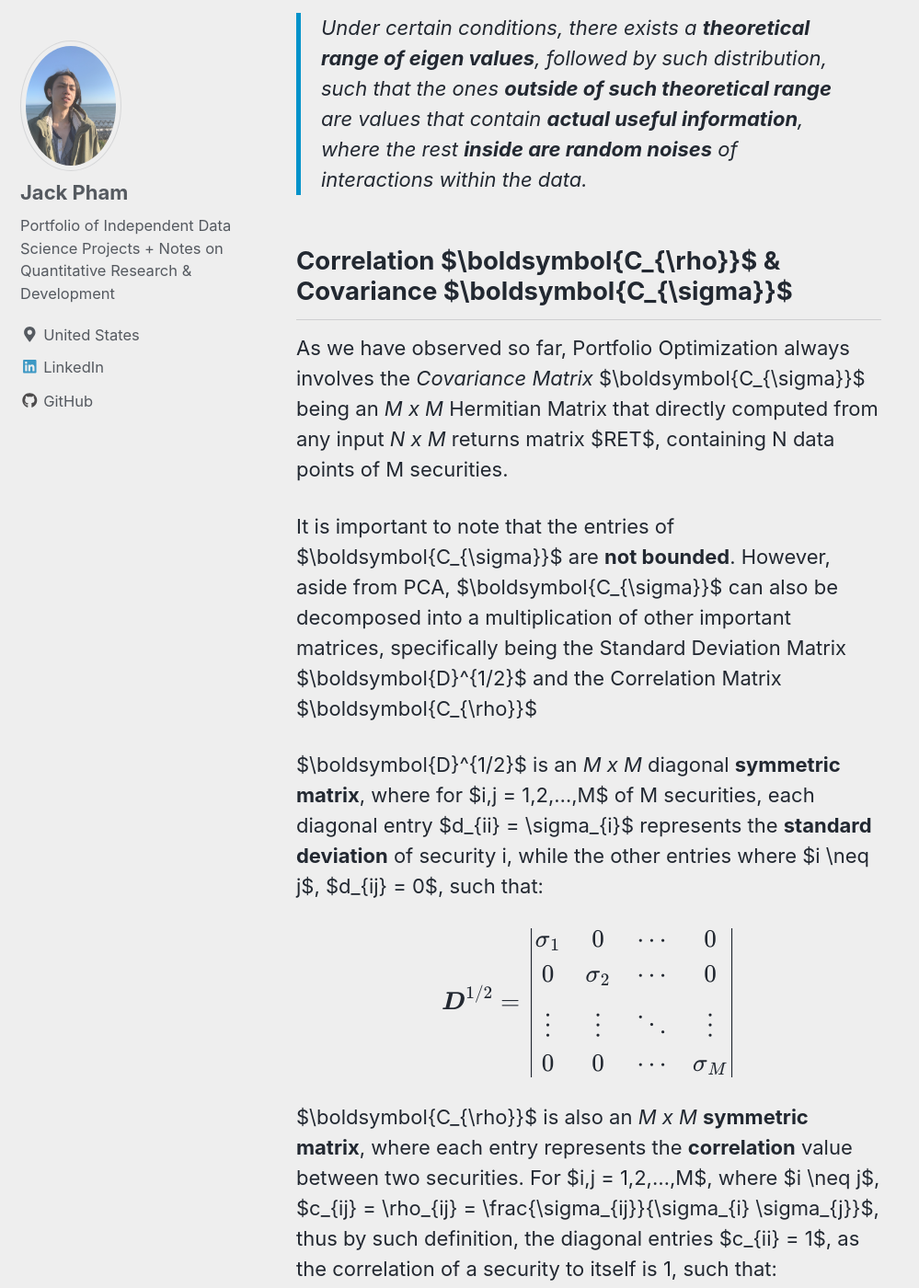
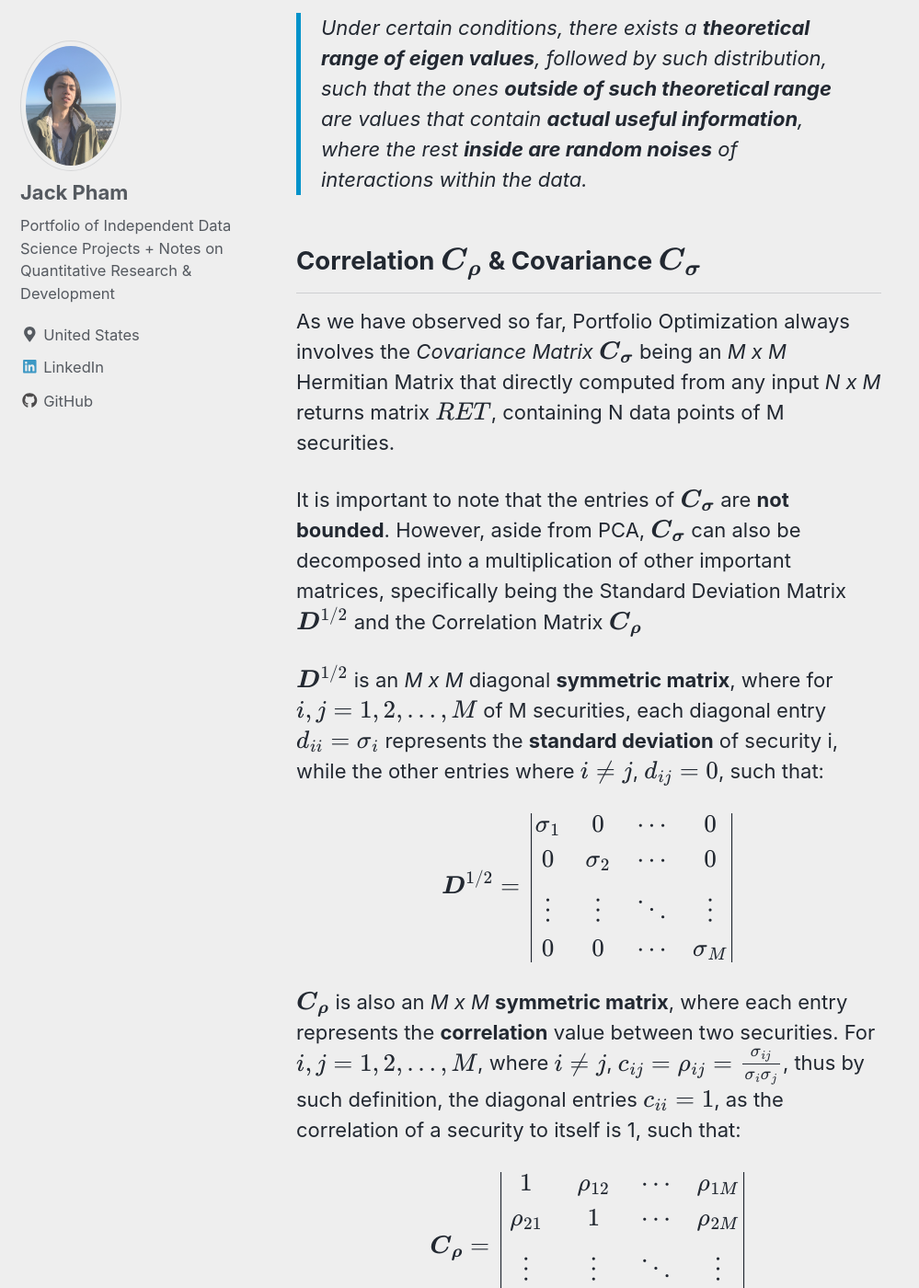
Before and after one commit to jp-quant/jp-quant.github.io, a Jekyll site: the page built from _posts/2020-06-03-qf_volatility_p2.md, in a window 1280 px wide and 1400 px high, scrolled down 33262 px. Shown: the whole window at 92% size, without its empty margins (0-999 px from the left). Built offline with Jekyll 4.4.1, drawn with Linux system fonts in a browser that asks for light colours; nearby versions of some CDN libraries; formulas are drawn with MathJax 3; some of the changed text lies outside the part shown.

Commit message:
third post edits

````diff
--- a/_posts/2020-06-03-qf_volatility_p2.md
+++ b/_posts/2020-06-03-qf_volatility_p2.md
@@ -31,7 +31,7 @@ Let there be *M* amount of securities selected to invest a set amount of capital
 
 Before moving forward, we first need to address the context regarding *M securities* we seek to allocate our capital towards:
 - At **this** moment in time $$t_N$$, as we are performing analysis to make decisions, being the latest timestamp (this is where back-testing will come in, as I will dedicate a series on building an event-driven one from scratch), we have *N* amount of data historically for *M* securities, hence the necessity for an *N x M* returns table.
-- **Looking towards the future**  $$t_{N + dN}$$ , before we seek to find the optimal weights $$w$$, to compute $$\sigma_p$$ & $$\bar{R_p}$$ (again please refer to my [first QF post](https://jp-quant.github.io/qf_intro/ "first QF post") for the intricate details), as we will not yet be touching base on such extensive topic that having to deal with prediction (I will dedicate another series for this topic), we need to determine the answers for:
+- **Looking towards the future**  $$t_{N + dN}$$ , before we seek to find the optimal weights $$W$$, to compute $$\sigma_p$$ & $$\bar{R_p}$$ (again please refer to my [first QF post](https://jp-quant.github.io/qf_intro/ "first QF post") for the intricate details), as we will not yet be touching base on such extensive topic that having to deal with prediction (I will dedicate another series for this topic), we need to determine the answers for:
 
 	- What is the returns $$\hat{r_i}$$ for each security $$i = 1,2...M$$?
 		>In our demonstrative work, as being used as a factor in various predictive models, we will set $$\hat{r_i} = \bar{r_i}$$ being the **average returns "so far"** (subjective)
@@ -428,7 +428,7 @@ universe_info.reindex(sectors["Others"]).sort_index()
 </div>
 
 
-Thus, we split our full $$RET$$ data into 75% in-sample & 25% out-sample, letting the default variable **RET** as in-sample & **RET_outSample** as, of course, the out-sample data. Subsequent optimization steps in solving for the desired allocations weight $$w$$ will be performed on in-sample data:
+Thus, we split our full $$RET$$ data into 75% in-sample & 25% out-sample, letting the default variable **RET** as in-sample & **RET_outSample** as, of course, the out-sample data. Subsequent optimization steps in solving for the desired allocations weight $$W$$ will be performed on in-sample data:
 
 ```python
 RET,RET_outSample = ioSampleSplit(_RET_[sectors["Others"]])
@@ -513,7 +513,7 @@ Going back to my earlier remark above on solving optimization problems, we can s
 >**IMPORTANT**: The subsequent analytical steps has to follow the fact that the Covariance Matrix $$\boldsymbol{C_{\sigma}}$$ has to be **invertible**, meaning it has to be positive definite, or that all our **real eigen values decomposed has to be all positive (>0)**
 
 
-In finding the optimal allocations weight $$w$$ of a *Minimum Variance Portfolio*, we seek for the solution of:
+In finding the optimal allocations weight $$W$$ of a *Minimum Variance Portfolio*, we seek for the solution of:
 
 >$$\underset{w}{min} (w^\top \cdot \boldsymbol{C_{\sigma}} \cdot w)$$
 
@@ -525,7 +525,7 @@ Constructing a Lagrangian, we obtain:
 >$$\mathcal{L}(w,\lambda_{w}) = (w^\top \cdot \boldsymbol{C_{\sigma}} \cdot w) + \lambda_w[(w^T \cdot \boldsymbol{\vec{1}}) - 1]$$
 
 
-Recall we established that $$\boldsymbol{C_{\sigma}}$$ is an **invertible Hermitian Matrix**, following the property of their **eigen values being real**. Under the assumption of invertibility, the quadratic part is positive definite and there exists a unique minimizer (read more on Hermitian Matrices [here](https://mathworld.wolfram.com/HermitianMatrix.html "here")). Thus, in solving for $$w$$,the gradient of such Lagrangian follows:
+Recall we established that $$\boldsymbol{C_{\sigma}}$$ is an **invertible Hermitian Matrix**, following the property of their **eigen values being real**. Under the assumption of invertibility, the quadratic part is positive definite and there exists a unique minimizer (read more on Hermitian Matrices [here](https://mathworld.wolfram.com/HermitianMatrix.html "here")). Thus, in solving for $$W$$,the gradient of such Lagrangian follows:
 > $$\nabla \mathcal{L}(w,\lambda_{w}) = \begin{vmatrix} 0_1 &0_2 &\cdots&0_M & 0_{\lambda_w} \end{vmatrix}^T$$
 
 Representing the FOCs, with (M+1) dimensions (with the additional dimension being the constraint represented by the Langrage Multiplier $$\lambda_w$$)
@@ -554,13 +554,13 @@ When establishing *inequality constraints(<,>,<=,>=)*, the mathematics can get v
 ### 1b. Computational Approach
 > As there already exist many posts online from different individuals showing methods of optimization utilizing CS algorithms, iterating over different potential solutions *smartly*, given an initial guess, to arrive at the solution needed. Therefore, I will not touch base on this approach in much details. [Here](https://kyle-stahl-mn.com/stock-portfolio-optimization "Here") is an example of such work, specifically on our current topic, if you need more ABC on each step.
 
-Simply put, we will utilize scipy's minimization function in seeking for the solution of our optimization problem, establishing constraints & boundaries for the input $$w$$ until we reach the global minimum. Since the symmetric covariance matrix, assumed invertible, contains quadratic components with a unique minimizer, we opt for the Sequential Least Square Programming (SLSQP) Algorithm for our computational approach.
+Simply put, we will utilize scipy's minimization function in seeking for the solution of our optimization problem, establishing constraints & boundaries for the input $$W$$ until we reach the global minimum. Since the symmetric covariance matrix, assumed invertible, contains quadratic components with a unique minimizer, we opt for the Sequential Least Square Programming (SLSQP) Algorithm for our computational approach.
 I encourage learning more on the details of different algorithms for optimization, specifically in knowing the context of the problem constructed (linearity, convexity, etc), as well as, again, the mathematics behind them as much as you can. Scipy offers alot of different optimization functions, as well as algorithms to be implemented when solving; learn about the mathematical optimization [here](http://scipy-lectures.org/advanced/mathematical_optimization/ "here")
 
 ---
 ### 1c. Implementations
 
-Below is our written function that both analytically & computationally, depends on input argument (analytical on default), solves for the global minimum variance weight $$w$$, a unique solution that minimizes portfolio's risk $$\sigma_p$$, requiring only an input of any *M x M* covariance matrix of M securities:
+Below is our written function that both analytically & computationally, depends on input argument (analytical on default), solves for the global minimum variance weight $$W$$, a unique solution that minimizes portfolio's risk $$\sigma_p$$, requiring only an input of any *M x M* covariance matrix of M securities:
 
 ```python
 def minVar(covariance_matrix,analytical_method=True):
@@ -1084,21 +1084,21 @@ The bomb-shell of an application to our current objective lies under the belief
 
 
 
-## Correlation $\boldsymbol{C_{\rho}}$ & Covariance $\boldsymbol{C_{\sigma}}$
+## Correlation $$\boldsymbol{C_{\rho}}$$ & Covariance $$\boldsymbol{C_{\sigma}}$$
 
-As we have observed so far, Portfolio Optimization always involves the *Covariance Matrix* $\boldsymbol{C_{\sigma}}$ being an *M x M* Hermitian Matrix that directly computed from any input *N x M* returns matrix $RET$, containing N data points of M securities.
+As we have observed so far, Portfolio Optimization always involves the *Covariance Matrix* $$\boldsymbol{C_{\sigma}}$$ being an *M x M* Hermitian Matrix that directly computed from any input *N x M* returns matrix $$RET$$, containing N data points of M securities.
 
-It is important to note that the entries of $\boldsymbol{C_{\sigma}}$ are **not bounded**. However, aside from PCA, $\boldsymbol{C_{\sigma}}$ can also be decomposed into a multiplication of other important matrices, specifically being the Standard Deviation Matrix $\boldsymbol{D}^{1/2}$ and the Correlation Matrix $\boldsymbol{C_{\rho}}$
+It is important to note that the entries of $$\boldsymbol{C_{\sigma}}$$ are **not bounded**. However, aside from PCA, $$\boldsymbol{C_{\sigma}}$$ can also be decomposed into a multiplication of other important matrices, specifically being the Standard Deviation Matrix $$\boldsymbol{D}^{1/2}$$ and the Correlation Matrix $$\boldsymbol{C_{\rho}}$$
 
 
-$\boldsymbol{D}^{1/2}$ is an *M x M* diagonal **symmetric matrix**, where for $i,j = 1,2,...,M$ of M securities, each diagonal entry $d_{ii} = \sigma_{i}$ represents the **standard deviation** of security i, while the other entries where $i \neq j$, $d_{ij} = 0$, such that:
+$$\boldsymbol{D}^{1/2}$$ is an *M x M* diagonal **symmetric matrix**, where for $$i,j = 1,2,...,M$$ of M securities, each diagonal entry $$d_{ii} = \sigma_{i}$$ represents the **standard deviation** of security i, while the other entries where $$i \neq j$$, $$d_{ij} = 0$$, such that:
 
 
 $$\boldsymbol{D}^{1/2} = \begin{vmatrix} \sigma_{1} &0 &\cdots &0 \\ 0 &\sigma_{2} &\cdots &0 \\ \vdots &\vdots &\ddots &\vdots \\ 0 &0 &\cdots &\sigma_{M} \end{vmatrix}$$
 
 
 
-$\boldsymbol{C_{\rho}}$ is also an *M x M*  **symmetric matrix**, where each entry represents the **correlation** value between two securities. For $i,j = 1,2,...,M$, where $i \neq j$, $c_{ij} = \rho_{ij} = \frac{\sigma_{ij}}{\sigma_{i} \sigma_{j}}$, thus by such definition, the diagonal entries $c_{ii} = 1$, as the correlation of a security to itself is 1, such that:
+$$\boldsymbol{C_{\rho}}$$ is also an *M x M*  **symmetric matrix**, where each entry represents the **correlation** value between two securities. For $$i,j = 1,2,...,M$$, where $$i \neq j$$, $$c_{ij} = \rho_{ij} = \frac{\sigma_{ij}}{\sigma_{i} \sigma_{j}}$$, thus by such definition, the diagonal entries $$c_{ii} = 1$$, as the correlation of a security to itself is 1, such that:
 
 $$\boldsymbol{C_{\rho}} = \begin{vmatrix} 1 &\rho_{12} &\cdots &\rho_{1M} \\ \rho_{21} &1 &\cdots &\rho_{2M} \\ \vdots &\vdots &\ddots &\vdots \\ \rho_{M1} &\rho_{M2} &\cdots &1 \end{vmatrix}$$
 
@@ -1107,18 +1107,18 @@ Putting it together, we have our Covariance Matrix decomposed as:
 
 $$\boldsymbol{C_{\sigma}} = \boldsymbol{D}^{1/2} \cdot \boldsymbol{C_{\rho}} \cdot \boldsymbol{D}^{1/2}$$
 
-Similar to what we did before, performing PCA on $RET$, basically Eigen Decomposition on   $\boldsymbol{C_{\sigma}}$, this time, we instead proceed on applying Eigen Decomposition on $\boldsymbol{C_{\rho}}$.The result exhibit these important fundamentals:
-- The eigen vectors  $e_i$ obtained from  $\boldsymbol{C_{\rho}}$ is **the same** as  $\boldsymbol{C_{\sigma}}$
-- For $M$ securities, constructing the symmetric *M x M* Correlation Matrix, their eigen values will follow $\sum_{i=1}^{M}\lambda_i = M$
+Similar to what we did before, performing PCA on $$RET$$, basically Eigen Decomposition on   $$\boldsymbol{C_{\sigma}}$$, this time, we instead proceed on applying Eigen Decomposition on $$\boldsymbol{C_{\rho}}$$.The result exhibit these important fundamentals:
+- The eigen vectors  $$e_i$$ obtained from  $$\boldsymbol{C_{\rho}}$$ is **the same** as  $$\boldsymbol{C_{\sigma}}$$
+- For $$M$$ securities, constructing the symmetric *M x M* Correlation Matrix, their eigen values will follow $$\sum_{i=1}^{M}\lambda_i = M$$
 
 
  ## Wigner's Semi-Circle
 
-In short, according to the [**Wigner's semi-circle**](https://en.wikipedia.org/wiki/Wigner_semicircle_distribution  "**Wigner's semi-circle**") Law, for an *M x M* **square matrix** $\boldsymbol{\tilde{A}}$ with its entries distributed as $\tilde{a}_{ij} \sim \mathcal{N}(0,\sigma^2)$, we define:
+In short, according to the [**Wigner's semi-circle**](https://en.wikipedia.org/wiki/Wigner_semicircle_distribution  "**Wigner's semi-circle**") Law, for an *M x M* **square matrix** $$\boldsymbol{\tilde{A}}$$ with its entries distributed as $$\tilde{a}_{ij} \sim \mathcal{N}(0,\sigma^2)$$, we define:
 
 $$\boldsymbol{A}_{M} = \frac{1}{\sqrt{2M}}(\boldsymbol{\tilde{A}} + \boldsymbol{\tilde{A}}^\top )$$
 
-$\boldsymbol{A}_{M}$ is now a **symmetric matrix** with  entries $a_{ij}$ distributed with their variances $\sigma_{a_{ij}}^2$ as:
+$$\boldsymbol{A}_{M}$$ is now a **symmetric matrix** with  entries $$a_{ij}$$ distributed with their variances $$\sigma_{a_{ij}}^2$$ as:
 
 $$\sigma_{a_{ij}}^2 = \left\{\begin{matrix}
 \frac{\sigma^2}{M} \; \; \;if \; \; i \neq j\\
@@ -1126,7 +1126,7 @@ $$\sigma_{a_{ij}}^2 = \left\{\begin{matrix}
 \frac{2\sigma^2}{M} \; \; \;if \; \; i = j
 \end{matrix}\right.$$
 
-Wigner's semi-circle state that, as $M \rightarrow \infty$, the density of eigen values of $\boldsymbol{A}_{M}$ is given as:
+Wigner's semi-circle state that, as $$M \rightarrow \infty$$, the density of eigen values of $$\boldsymbol{A}_{M}$$ is given as:
 
 $$\rho(\lambda) := \left\{\begin{matrix}
 \frac{1}{2\pi \sigma^2} \sqrt{4\sigma^2 - \lambda^2}\; \; \; if\; \; \;\left | \lambda \right | \leq 2\sigma\\
@@ -1134,49 +1134,48 @@ $$\rho(\lambda) := \left\{\begin{matrix}
 0 \; \; \; if\; \; \;\ otherwise.
 \end{matrix}\right.$$
 
-This finding of modeling the distribution of a random square matrix under some *Gaussian Distribution* resulting in the universal constant $\pi$, connected with the idea of *Gaussian Orthogonal Ensemble* mentioned above leads to the next important theorem that we will apply to Portfolio Optimization
+This finding of modeling the distribution of a random square matrix under some *Gaussian Distribution* resulting in the universal constant $$\pi$$, connected with the idea of *Gaussian Orthogonal Ensemble* mentioned above leads to the next important theorem that we will apply to Portfolio Optimization
 
-## Wilshart & Correlation Matrix $\boldsymbol{C_{\rho}}$
+## Wilshart & Correlation Matrix $$\boldsymbol{C_{\rho}}$$
 
-Given any *N x M* matrix $X$, with its entry values being *real* & distributed in $x_{ij} \sim \mathcal{N}(0,\sigma^2)$, resulting in its conjugate being the tranpose, $X^* = X^\top$, we have:
+Given any *N x M* matrix $$X$$, with its entry values being *real* & distributed in $$x_{ij} \sim \mathcal{N}(0,\sigma^2)$$, resulting in its conjugate being the tranpose, $$X^* = X^\top$$, we have:
 $$W = X^* \cdot X = X^\top \cdot X$$
 
-$W$ here, being a **symmetric matrix** is called a *Wilshart Matrix*.
+$$W$$ here, being a **symmetric matrix** is called a *Wilshart Matrix*.
 
-Now, if we **normalize the returns matrix** $RET$ into $\widetilde{RET}$ such that:
+Now, if we **normalize the returns matrix** $$RET$$ into $$\widetilde{RET}$$ such that:
 
 $$\widetilde{RET} = \begin{vmatrix}
 \vec{\tilde{r_1}} & \vec{\tilde{r_2}}  & \cdots  &\vec{\tilde{r_M}}
 \end{vmatrix}$$
 
-where $\vec{\widetilde{r_i}} = \begin{vmatrix}
+where $$\vec{\widetilde{r_i}} = \begin{vmatrix}
 \tilde{r_{i_1}}\\
 \tilde{r_{i_2}}\\
 \vdots\\
 \tilde{r_{i_N}}
-\end{vmatrix}$ being the *N* returns of security i **normalized by standard deviation so that** $\sigma_{\tilde{r_i}} = 1$,  then:
+\end{vmatrix}$$ being the *N* returns of security i **normalized by standard deviation so that** $$\sigma_{\tilde{r_i}} = 1$$,  then:
 
 $$\boldsymbol{C_{\rho}} = \widetilde{RET}^T \cdot \widetilde{RET}$$
-Just like the Wilshart Matrix, with $W=\boldsymbol{C_{\rho}}$ and $X = \widetilde{RET}$
+Just like the Wilshart Matrix, with $$W=\boldsymbol{C_{\rho}}$$ and $$X = \widetilde{RET}$$
 
 
 
-We know that the  Correlation Matrix $\boldsymbol{C_{\rho}}$, viewed as a *"normalized version"* of the Covariance Matrix $\boldsymbol{C_{\sigma}}$, being **bounded between (-1,1)** with entries being *real values*:
+We know that the  Correlation Matrix $$\boldsymbol{C_{\rho}}$$, viewed as a *"normalized version"* of the Covariance Matrix $$\boldsymbol{C_{\sigma}}$$, being **bounded between (-1,1)** with entries being *real values*:
 
 $$\boldsymbol{C_{\rho}} = \begin{vmatrix} 1 &\rho_{12} &\cdots &\rho_{1M} \\ \rho_{21} &1 &\cdots &\rho_{2M} \\ \vdots &\vdots &\ddots &\vdots \\ \rho_{M1} &\rho_{M2} &\cdots &1 \end{vmatrix}$$
 
-has its **diagonal entries always being 1**, can somewhat perceived to be a *Wilshart Matrix* under the assumption that the **True $\boldsymbol{C_{\rho}}$** is the **Identity Matrix**
+has its **diagonal entries always being 1**, can somewhat perceived to be a *Wilshart Matrix* under the assumption that the **True $$\boldsymbol{C_{\rho}}$$** is the **Identity Matrix**
 
 $$\boldsymbol{I} = \begin{vmatrix} 1 &0 &\cdots &0 \\ 0 &1 &\cdots &0 \\ \vdots &\vdots &\ddots &\vdots \\ 0 &0 &\cdots &1 \end{vmatrix}$$
 
-Equivalent to the definition of the entries of a *Wilshart Matrix* entries
-distributed in $x_{ij} \sim \mathcal{N}(0,\sigma^2)$, to which in the context of our Correlation Matrix $\boldsymbol{C_{\rho}}$,  we take $\sigma^2 = 1$ without loss of generality. Under such assumption, we have the next powerful theorem.
+Equivalent to the definition of the entries of a *Wilshart Matrix* entries distributed in $$x_{ij} \sim \mathcal{N}(0,\sigma^2)$$, to which in the context of our Correlation Matrix $$\boldsymbol{C_{\rho}}$$,  we take $$\sigma^2 = 1$$ without loss of generality. Under such assumption, we have the next powerful theorem.
 
 ## Marchenko-Pastur Theorem
 
 There exists a probability density function (PDF) called the [**Marchenko-Pastur Distribution**](https://en.wikipedia.org/wiki/Marchenko%E2%80%93Pastur_distribution  "**Marchenko-Pastur Distribution**"), stating that:
 
-As the limit $N,M \rightarrow \infty$, with the ratio $Q = \frac{N}{M} \geq 1$, the **density of eigen values** of the *Wilshart Matrix* $W$, or in our case being the Correlation Matrix $\boldsymbol{C_{\rho}}$,  is given as:
+As the limit $$N,M \rightarrow \infty$$, with the ratio $$Q = \frac{N}{M} \geq 1$$, the **density of eigen values** of the *Wilshart Matrix* $$W$$, or in our case being the Correlation Matrix $$\boldsymbol{C_{\rho}}$$,  is given as:
 
 $$\rho (\lambda) = \frac{Q}{2\pi \sigma^2}\frac{\sqrt{(\lambda_{+} - \lambda)(\lambda_{-} - \lambda)}}{\lambda}$$
 
````
